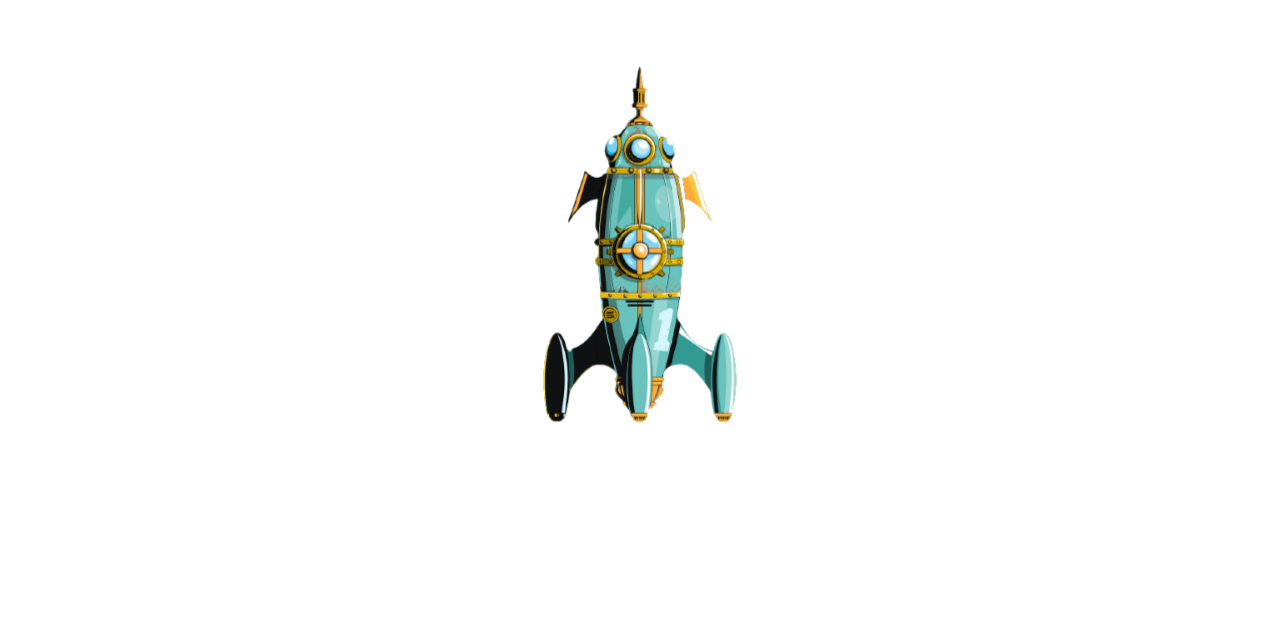
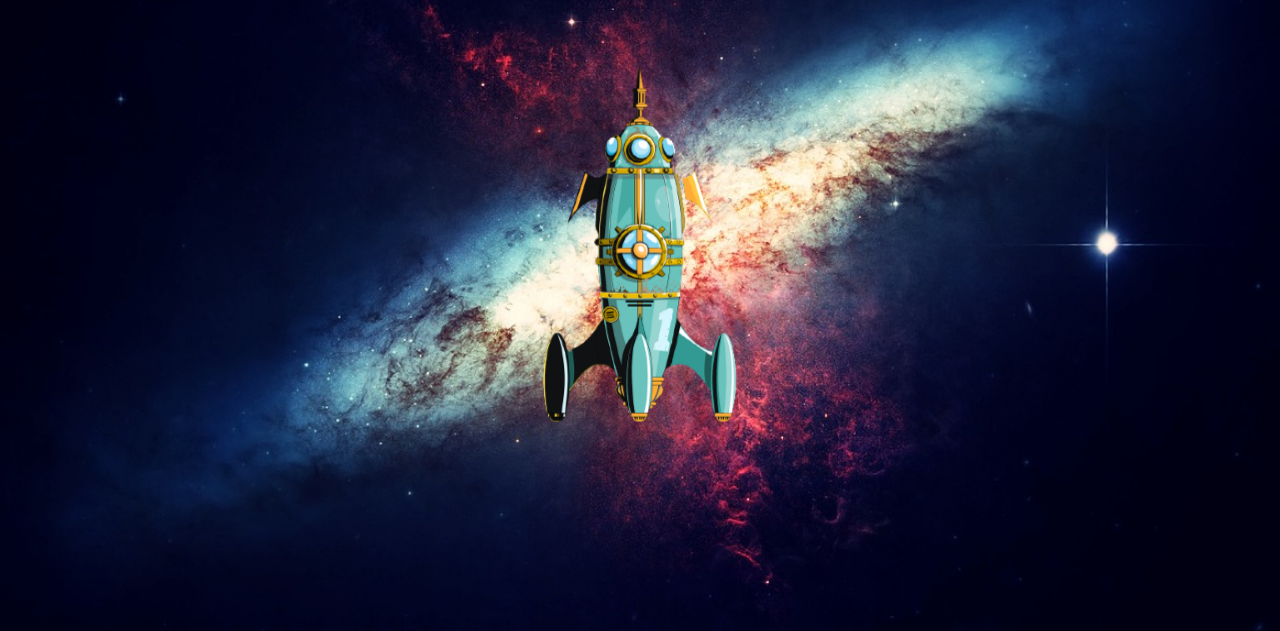
Before and after one commit to shiv10299/Parallax-scrolling, a plain HTML site: page index.html in a window 1280 px wide. Shown: the part 169-800 px from the top of the page. Drawn offline with Linux system fonts and the light colour scheme; the site is published under a folder, as on GitHub Pages, so addresses that start at the root find nothing.

Commit message:
Update index.html

```diff
--- a/index.html
+++ b/index.html
@@ -11,7 +11,7 @@
     <div id="wrapper">
 
         <div class="container">
-            <img src="/images/bg.jpg" class="Bground">
+            <img src="images/bg.jpg" class="Bground">
             <img src="images/fffbg.png" class="forGround">
             <h1>NEW SPACE</h1>
         </div>
```
